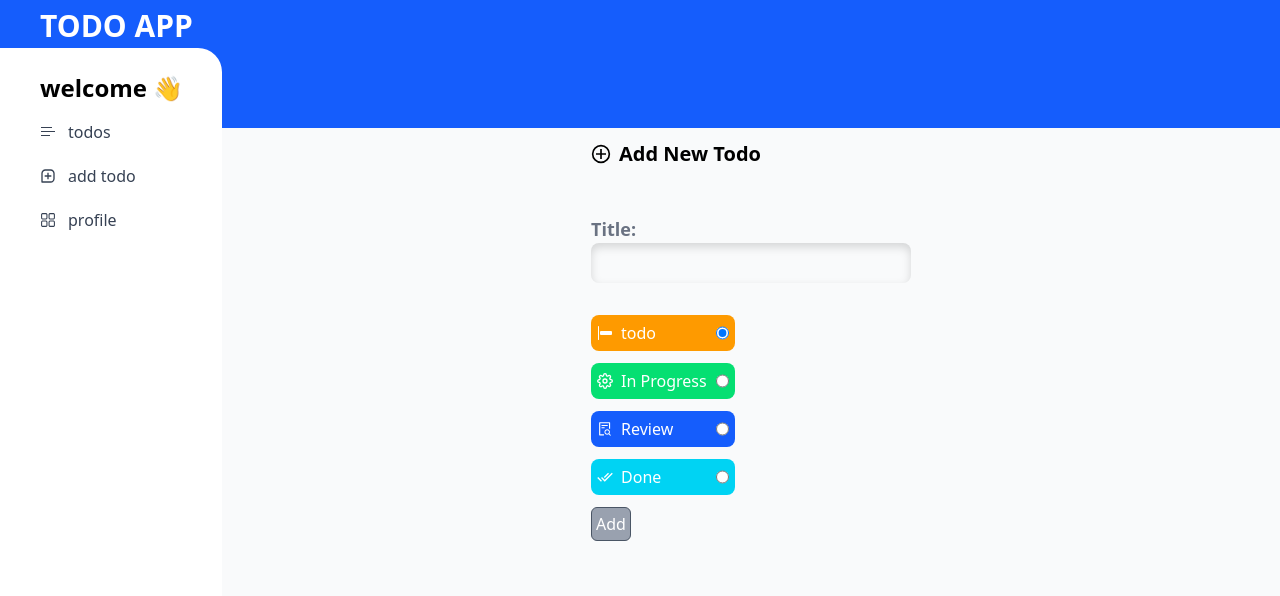
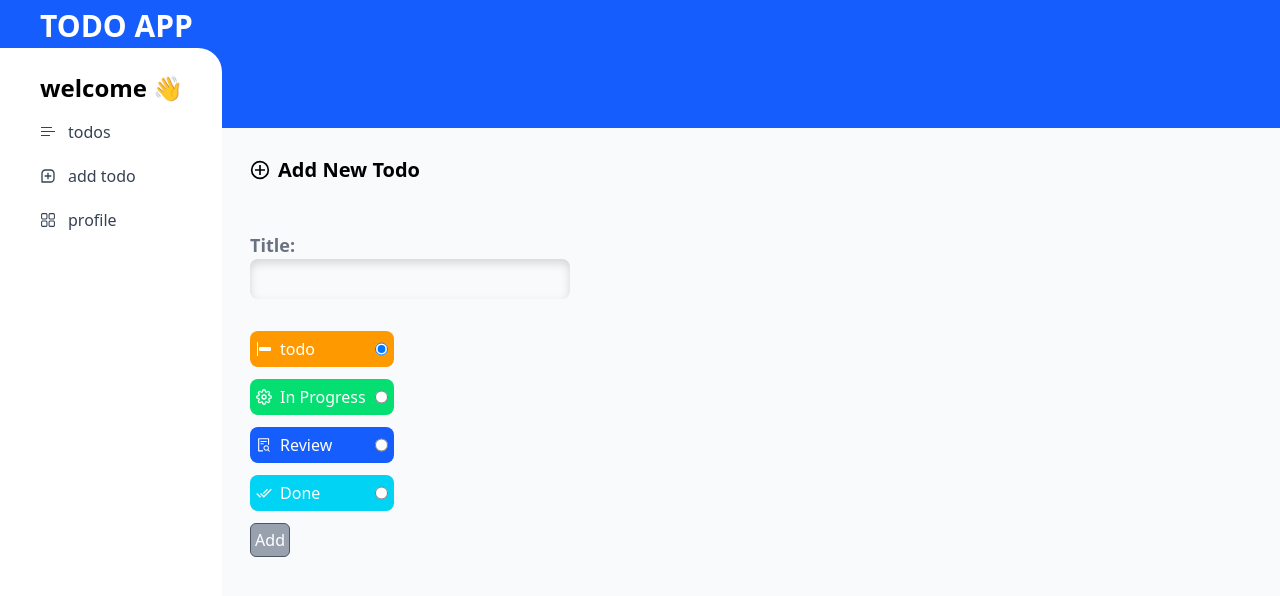
Before and after one commit to shahryar78f/todo-app, a Next.js app: page /add-todo in a window 1280 px wide. Shown: the top 596 px of the page. Built offline with nearby package versions, Linux system fonts and the light colour scheme.

Commit message:
Enhance AddTodoPage layout by adding padding and full width to the container, improving overall appearance and user experience.

```diff
--- a/src/components/template/AddTodo.tsx
+++ b/src/components/template/AddTodo.tsx
@@ -45,7 +45,7 @@ function AddTodoPage() {
   };
 
   return (
-    <div className="flex  flex-col gap-12">
+    <div className="flex  flex-col gap-12 w-full p-4">
       <h2 className="flex gap-2 items-center text-xl font-bold ">
         <GrAddCircle />
         Add New Todo
```
